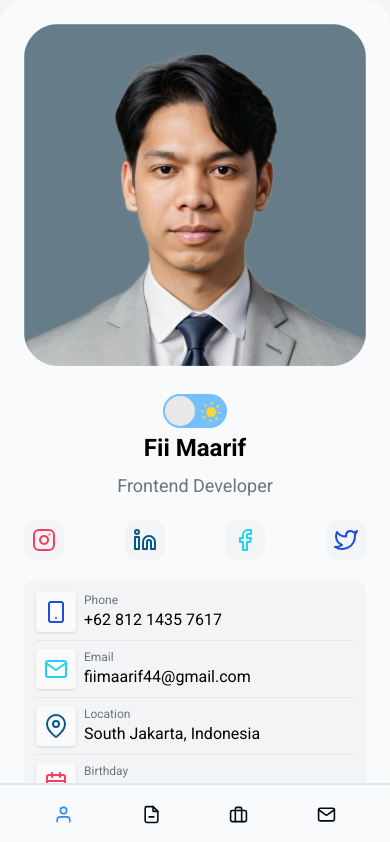
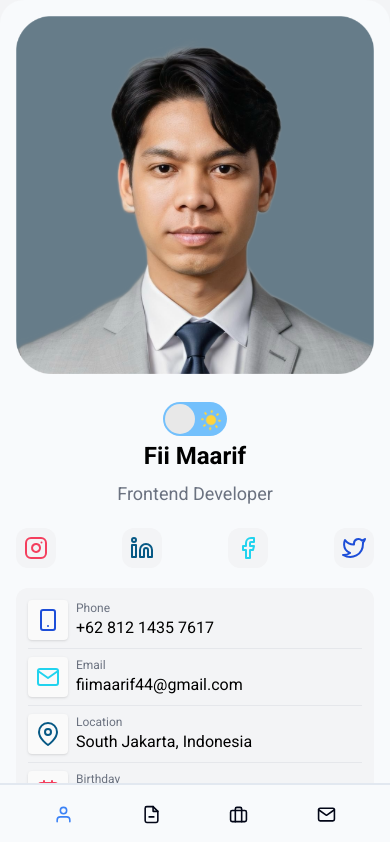
Before and after one commit to fiimaarif/personal-web-revamp, a Next.js app: page / in a window 390 px wide. Shown: the top 842 px of the page. Built offline with nearby package versions, Linux system fonts and the light colour scheme.

Commit message:
update padding in Sidebar component for improved layout consistency

```diff
--- a/src/components/sidebar/index.tsx
+++ b/src/components/sidebar/index.tsx
@@ -5,7 +5,7 @@ import Toggle from '../toggle';
 
 function Sidebar() {
   return (
-      <aside className="w-full md:w-1/2 lg:w-1/4 bg-slate-50 dark:bg-slate-800 p-6 rounded-3xl">
+      <aside className="w-full md:w-1/2 lg:w-1/4 bg-slate-50 dark:bg-slate-800 lg:p-6 p-4 rounded-3xl">
           <img src="/images/profile-pic2.png" />
           <div className="mt-7">
             <div className='text-center pb-1'>
```
